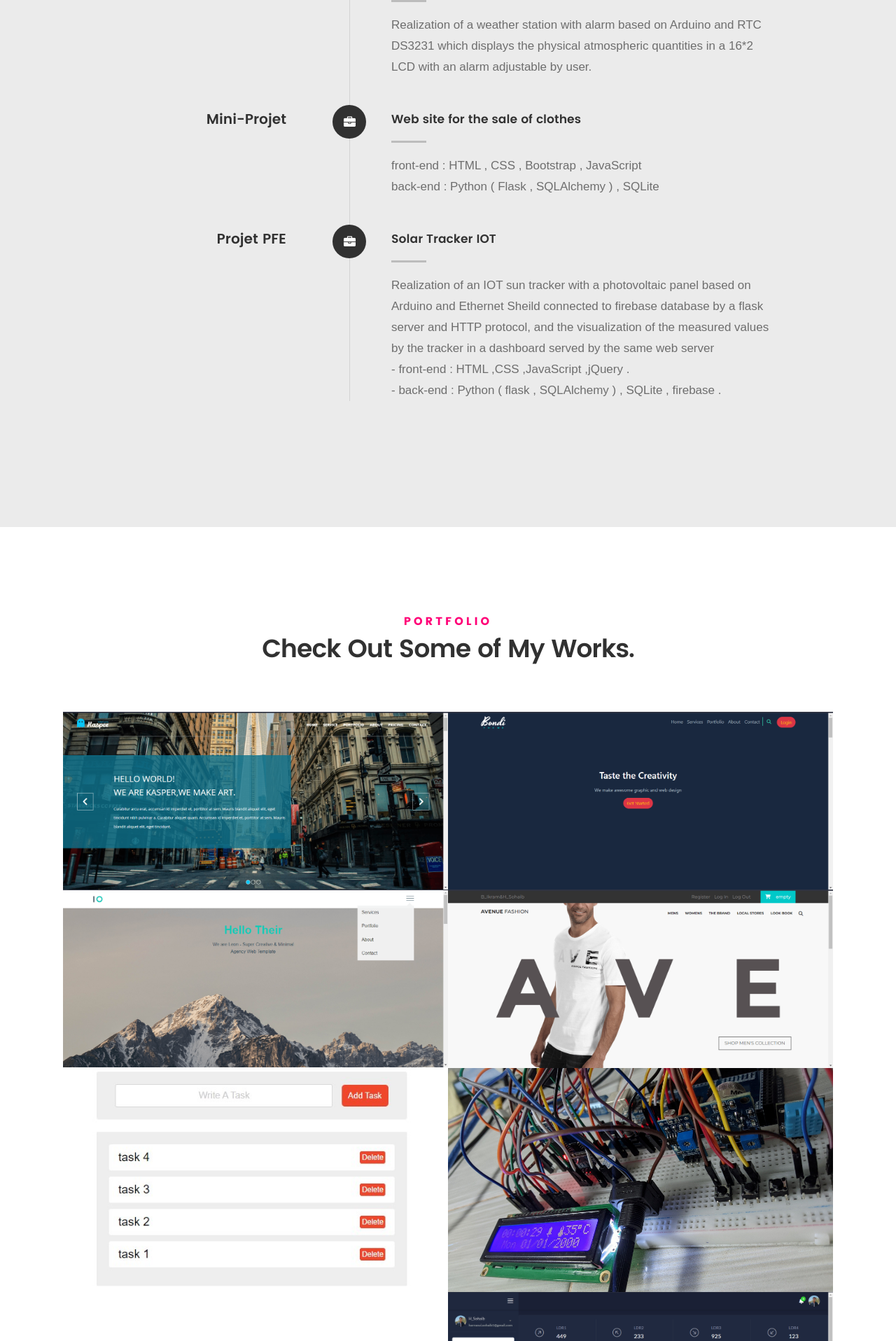
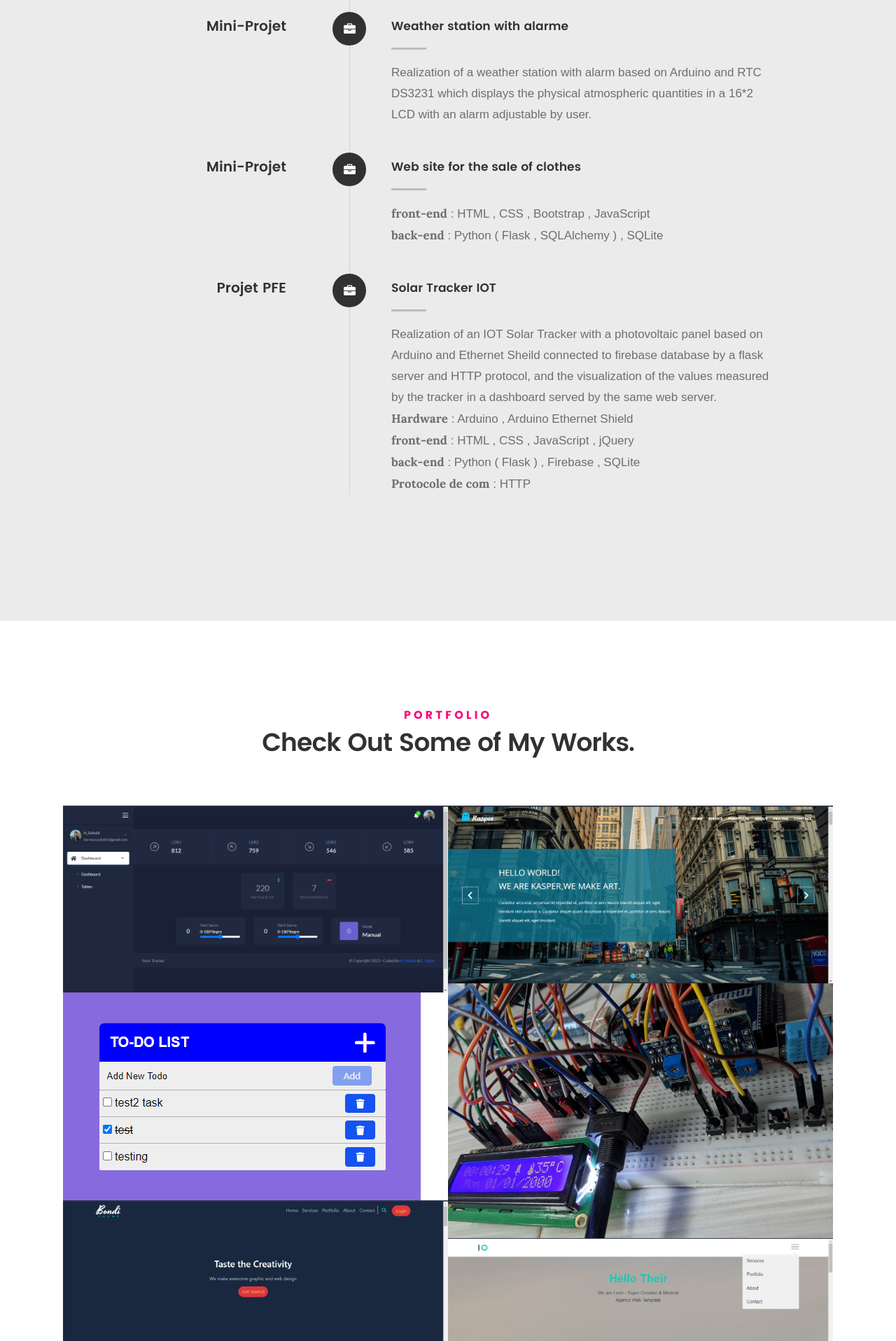
Before and after one commit to H-sohaib/MyPortfolio, a Flask app: page / in a window 1280 px wide. Shown: the part 3560-5476 px from the top of the page at 70% size. Run offline with Flask 2, Linux system fonts and the light colour scheme; some web fonts are replaced.

Commit message:
add flask task App and link nav work link with index

```diff
--- a/app/Views.py
+++ b/app/Views.py
@@ -1,5 +1,6 @@
+# from app import demo_bp
 from app import app, mail
-from flask import render_template, send_from_directory, abort, request
+from flask import render_template, send_from_directory, abort, request, Blueprint
 from flask_mail import Message
 
 
@@ -21,7 +22,7 @@ def home():
             return "OK"
         except Exception as e:
             print(f"ther is a execption : {e} ")
-    return render_template("index.html")
+    return render_template("index.html", page="index")
 
 
 @app.route('/download')
@@ -38,3 +39,14 @@ def download():
 @app.route("/works")
 def works():
     return render_template("work.html")
+
+
+demo_bp = Blueprint('demo_bp', __name__)
+
+
+@demo_bp.route('/kasper')
+def kasper():
+    return 'hello fromm bp'
+
+
+app.register_blueprint(demo_bp, url_prefix='/demo')
--- a/app/static/css/base.css
+++ b/app/static/css/base.css
@@ -170,7 +170,7 @@ html input[type="button"],
 input[type="reset"],
 input[type="submit"] {
 	-webkit-appearance: button;
-	appearance: button ;
+	appearance: button;
 	cursor: pointer;
 }
 
@@ -421,7 +421,7 @@ textarea {
 	float: left;
 }
 
-[class*="col-"] + [class*="col-"].end {
+[class*="col-"]+[class*="col-"].end {
 	float: right;
 }
 
@@ -607,7 +607,7 @@ textarea {
 		padding: 0;
 	}
 
-	[class*="col-"] + [class*="col-"].end {
+	[class*="col-"]+[class*="col-"].end {
 		float: none;
 	}
 
--- a/app/static/js/main.js
+++ b/app/static/js/main.js
@@ -141,42 +141,6 @@
 	});
 
 
-	/*-----------------------------------------------------*/
-	/* Navigation Menu
-   ------------------------------------------------------ */
-	var toggleButton = $('.menu-toggle'),
-		nav = $('.main-navigation');
-
-	// toggle button
-	toggleButton.on('click', function (e) {
-
-		e.preventDefault();
-		toggleButton.toggleClass('is-clicked');
-		nav.slideToggle();
-
-	});
-
-	// nav items
-	nav.find('li a').on("click", function () {
-
-		// update the toggle button
-		toggleButton.toggleClass('is-clicked');
-		// fadeout the navigation panel
-		// nav.fadeOut();
-
-	});
-	// my edit
-	// show nav menu in windows resize if it initialie display: none
-	let WindowWidth;
-	$(window).resize(function () {
-		WindowWidth = $(window).width();
-		if (WindowWidth > 768) {
-			$(".main-navigation").css("display", "block")
-		} else {
-			$(".main-navigation").css("display", "none")
-		}
-	})
-
 	/*---------------------------------------------------- */
 	/* Highlight the current section in the navigation bar
 	------------------------------------------------------ */
--- a/app/templates/base.html
+++ b/app/templates/base.html
@@ -28,7 +28,7 @@
 	</style>
 	<!-- script
 		================================================== -->
-	<script src="../static/js/modernizr.js"></script>
+	<!-- <script src="../static/js/modernizr.js"></script> -->
 	<script src="../static/js/pace.min.js"></script>
 	{% block links %} {% endblock %}
 	{% block style  %} {% endblock %}
@@ -38,6 +38,7 @@
 <body id="top">
 	<!-- header
    ================================================== -->
+	{% if page == "index" %}
 	<header>
 		<div class="">
 			<div class="top-bar">
@@ -71,7 +72,49 @@
 		</div>
 		<!-- /row -->
 	</header>
+	{% else %}
+	<header>
+		<div class="">
+			<div class="top-bar">
+				<div>
+					<a class="menu-toggle" href="#"><span>Menu</span></a>
+
+					<p class="logo">
+						<a href="#">Menu</a>
+					</p>
+				</div>
+
+				<nav id="main-nav-wrap">
+					<ul class="main-navigation">
+						<li>
+							<a class="smoothscroll" href="/#intro" title="">Home</a>
+						</li>
+						<li><a class="smoothscroll" href="/#about" title="">About</a></li>
+						<li>
+							<a class="smoothscroll" href="/#resume" title="">Resume</a>
+						</li>
+						<li>
+							<a class=smoothscroll"" href="/#portfolio" title="">Portfolio</a>
+						</li>
+						<li>
+							<a class="smoothscroll" href="/#contact" title="">Contact</a>
+						</li>
+						<li class="current">
+							<a class="smoothscroll" href="/#contact" title="">Works</a>
+						</li>
+					</ul>
+				</nav>
+			</div>
+			<!-- /top-bar -->
+		</div>
+		<!-- /row -->
+	</header>
+	{% endif %}
 	<!-- /header -->
+	<div id="preloader">
+		<div id="loader"></div>
+	</div>
+
 	<div class="main-content">
 
 		{% block content %}
@@ -115,16 +158,49 @@
 		<!-- /row -->
 	</footer>
 
-	<div id="preloader">
-		<div id="loader"></div>
-	</div>
-
-
 	<!-- Java Script
    ================================================== -->
 	<script src="../static/js/jquery-2.1.3.min.js"></script>
 	<script src="../static/js/plugins.js"></script>
-	<script src="../static/js/main.js"></script>
+	<script>
+		/*-----------------------------------------------------*/
+		/* My edit
+   ------------------------------------------------------ */
+		// show nav menu in windows resize if it initialie display: none
+		let WindowWidth;
+		$(window).resize(function () {
+			WindowWidth = $(window).width();
+			if (WindowWidth > 768) {
+				$(".main-navigation").css("display", "block")
+			} else {
+				$(".main-navigation").css("display", "none")
+			}
+		})
+		/*-----------------------------------------------------*/
+		/* Navigation Menu
+   ------------------------------------------------------ */
+		var toggleButton = $('.menu-toggle'),
+			nav = $('.main-navigation');
+
+		// toggle button
+		toggleButton.on('click', function (e) {
+
+			e.preventDefault();
+			toggleButton.toggleClass('is-clicked');
+			nav.slideToggle();
+
+		});
+
+		// nav items
+		nav.find('li a').on("click", function () {
+
+			// update the toggle button
+			toggleButton.toggleClass('is-clicked');
+			// fadeout the navigation panel
+			nav.fadeOut();
+
+		});
+	</script>
 	{% block script %} {% endblock%}
 </body>
 
--- a/app/templates/index.html
+++ b/app/templates/index.html
@@ -128,6 +136,10 @@
 					<strong>JavaScript</strong>
 				</li>
 				<li>
+					<div class="progress percent60"><span>60%</span></div>
+					<strong>jQuery</strong>
+				</li>
+				<li>
 					<div class="progress percent65"><span>65%</span></div>
 					<strong>Flask</strong>
 				</li>
@@ -343,8 +359,8 @@
 					<div class="timeline-content">
 						<h4>Web site for the sale of clothes</h4>
 						<p>
-							front-end : HTML , CSS , Bootstrap , JavaScript <br />
-							back-end : Python ( Flask , SQLAlchemy ) , SQLite
+							<strong>front-end</strong> : HTML , CSS , Bootstrap , JavaScript <br />
+							<strong>back-end</strong> : Python ( Flask , SQLAlchemy ) , SQLite
 						</p>
 					</div>
 				</div>
@@ -363,12 +379,15 @@
 					<div class="timeline-content">
 						<h4>Solar Tracker IOT</h4>
 						<p>
-							Realization of an IOT sun tracker with a photovoltaic panel based on Arduino and Ethernet Sheild connected
-							to
-							firebase database by a flask server and HTTP protocol, and the
-							visualization of the measured values by the tracker in a dashboard served by the same web server <br>
-							- front-end : HTML ,CSS ,JavaScript ,jQuery . <br>
-							- back-end : Python ( flask , SQLAlchemy ) , SQLite , firebase .
+							Realization of an IOT Solar Tracker with a photovoltaic panel based
+							on Arduino and Ethernet Sheild connected
+							to firebase database by a flask server and HTTP protocol, and the
+							visualization of the values measured by the
+							tracker in a dashboard served by the same web server. <br>
+							<strong>Hardware</strong> : Arduino , Arduino Ethernet Shield <br>
+							<strong>front-end</strong> : HTML , CSS , JavaScript , jQuery <br>
+							<strong>back-end</strong> : Python ( Flask ) , Firebase , SQLite <br>
+							<strong>Protocole de com</strong> : HTTP
 						</p>
 					</div>
 				</div>
@@ -397,8 +416,23 @@
 
 	<div class="row portfolio-content">
 		<div class="col-twelve">
-			<!-- portfolio-wrapper -->
 			<div id="folio-wrapper" class="block-1-2 block-mob-full stack">
+				<!-- portfolio-wrapper -->
+				<!-- Solar Tracker -->
+				<div class="bgrid folio-item">
+					<div class="item-wrap">
+						<img src="../static/images/portfolio/pfe.png" alt="pfe" />
+						<a href="#modal-06" class="overlay">
+							<div class="folio-item-table">
+								<div class="folio-item-cell">
+									<h3 class="folio-title">Solar Tracker IOT</h3>
+									<span class="folio-types"> PFE Project </span>
+								</div>
+							</div>
+						</a>
+					</div>
+				</div>
+				<!-- kasper -->
 				<div class="bgrid folio-item">
 					<div class="item-wrap">
 						<img src="../static/images/portfolio/kasper.png" alt="kasper" />
@@ -414,8 +448,35 @@
 						</a>
 					</div>
 				</div>
-				<!-- /folio-item -->
-
+				<!-- Weather station -->
+				<div class="bgrid folio-item">
+					<div class="item-wrap">
+						<img src="../static/images/portfolio/station1.jpg" alt="station" />
+						<a href="#modal-05" class="overlay">
+							<div class="folio-item-table">
+								<div class="folio-item-cell">
+									<h3 class="folio-title">Weather station with alarme</h3>
+									<span class="folio-types"> Arduino Project </span>
+								</div>
+							</div>
+						</a>
+					</div>
+				</div>
+				<!-- Task App with Flask -->
+				<div class="bgrid folio-item">
+					<div class="item-wrap">
+						<img src="../static/images/portfolio/TaskAppFlask.png" alt="station" />
+						<a href="#modal-08" class="overlay">
+							<div class="folio-item-table">
+								<div class="folio-item-cell">
+									<h3 class="folio-title">Task APP with Flask</h3>
+									<span class="folio-types"> Web Application </span>
+								</div>
+							</div>
+						</a>
+					</div>
+				</div>
+				<!-- Bondi -->
 				<div class="bgrid folio-item">
 					<div class="item-wrap">
 						<img src="../static/images/portfolio/Bondi.png" alt="Bondi" />
@@ -448,12 +508,11 @@
 						</a>
 					</div>
 				</div>
-				<!-- /folio-item -->
-
+				<!-- clothe Online store -->
 				<div class="bgrid folio-item">
 					<div class="item-wrap">
 						<img src="../static/images/portfolio/store.png" alt="Store" />
-						<a href="#modal-07" class="overlay">
+						<a href="#modal-04" class="overlay">
 							<div class="folio-item-table">
 								<div class="folio-item-cell">
 									<h3 class="folio-title">Clothes Online Store</h3>
@@ -520,13 +550,13 @@
 					<div class="description-box">
 						<h4>Kasper Design</h4>
 						<p>
-							I code the kasper Design with HTML5 & CSS3 and pure JavaScript
-							with no front-end framework ,also i add a back-end app to
-							template with a flask framework
+							I code the Kasper Design with HTML5 & CSS3 and Vanilla JavaScript
+							with no front-end framework, also I add a back-end app to template
+							with a flask framework and SQLite to make it reusable .
 						</p>
 
 						<div class="categories">Web Development</div>
-						<div class="categories">Click details for live demo</div>
+						<div class="categories"><a href="">Click details for live demo</a></div>
 					</div>
 
 					<div class="link-box">
@@ -566,11 +598,13 @@
 					<div class="description-box">
 						<h4>Leon Template</h4>
 						<p>
-							Simple Template coded with pure HTML & CSS with a few line of
-							JavaScript for button menu fonctionnality
+							Simple template encoded with HTML & CSS with few lines
+							of JavaScript for the button menu feature.
 						</p>
 
 						<div class="categories">Front-end Development</div>
+						<div class="categories"><a href="https://h-sohaib.github.io/Leon-Template/">Click details for live demo</a>
+						</div>
 					</div>
 
 					<div class="link-box">
@@ -647,18 +660,19 @@
 					</div>
 				</div>
 				<!-- /modal-05 -->
-
+				<!-- Solar Tracker -->
 				<div id="modal-06" class="popup-modal slider mfp-hide">
 					<div class="media">
-						<img src="../static/images/portfolio/Leon.png" alt="" />
+						<img src="../static/images/portfolio/pfe.png" alt="" />
 					</div>
 
 					<div class="description-box">
 						<h4>Solar Tracker IOT</h4>
 						<p>
-							Proin gravida nibh vel velit auctor aliquet. Aenean
-							sollicitudin, lorem quis bibendum auctor, nisi elit consequat
-							ipsum, nec sagittis sem nibh id elit.
+							Realization of an IOT Solar Tracker with a photovoltaic panel based
+							on Arduino and Ethernet Sheild connected
+							to firebase database by a flask server and HTTP protocol, and the
+							visualization of the values measured by the
 						</p>
 
 						<div class="categories">Arduino Project & Web Development</div>
@@ -670,13 +684,57 @@
 					</div>
 				</div>
 				<!-- /modal-06 -->
+				<!-- Task app Local -->
+				<div id="modal-07" class="popup-modal slider mfp-hide">
+					<div class="media">
+						<img src="../static/images/portfolio/TaskApp.jpg" alt="" />
+					</div>
+
+					<div class="description-box">
+						<h4>Task App with LocalStorage</h4>
+						<p>
+							A task application with add and delete tasks with a LocalStorage feature to store
+							tasks permanently. Even the page reloaded
+						</p>
+
+						<div class="categories">Web Development</div>
+					</div>
+
+					<div class="link-box">
+						<a href="https://github.com/H-sohaib/Task_app">Details</a>
+						<a href="#" class="popup-modal-dismiss">Close</a>
+					</div>
+				</div>
+				<!-- /modal-07 -->
+				<!-- Task app wit FLASK -->
+				<div id="modal-08" class="popup-modal slider mfp-hide">
+					<div class="media">
+						<img src="../static/images/portfolio/TaskAppFlask.png" alt="" />
+					</div>
+
+					<div class="description-box">
+						<h4>Task APP with Flask</h4>
+						<p>
+							Task App with feature of add, remove, mark completed tasks.
+							Tasks are stored in SQLite DB, the app interacts with the DB
+							via Ajax Requests in the background .
+						</p>
+
+						<div class="categories">Web Application</div>
+					</div>
+
+					<div class="link-box">
+						<a href="https://github.com/H-sohaib/TaskApp_jQuery.git">Details</a>
+						<a href="#" class="popup-modal-dismiss">Close</a>
+					</div>
+				</div>
+				<!-- /modal-07 -->
+
 				<!-- modal popups - end
 	            ============================================================= -->
 			</div>
 			<!-- /portfolio-wrapper -->
 
-			<!-- More of My work Button -->
-			<!-- More of My work Button -->
 		</div>
 		<!-- /twelve -->
 	</div>
--- a/config.py
+++ b/config.py
@@ -3,6 +3,7 @@ class Config(object):
     TESTING = False
     SECRET_KEY = "jigqibcuqouqqbv"
     DOWNLOAD_PATH = "E:/WorkDir/MyPortfolio/app/static/sendFiles"
+    # DOWNLOAD_PATH = "/home/HarraouiSohaib/MyPortfolio/app/static/sendFiles"
     # mail config
     MAIL_SERVER = "smtp.gmail.com"
     MAIL_PORT = 465
```
Also changed, not shown: other parts of app/templates/index.html (+28 -63 lines), app/__init__.py (+3 -5 lines), app/static/images/portfolio/example-Javascript.html (added, +12 -0 lines), app/templates/work.html (+33 -12 lines), app/static/images/portfolio/TaskAppFlask.png (added), app/static/images/portfolio/pfe.png, app/static/images/portfolio/station1.jpg.
